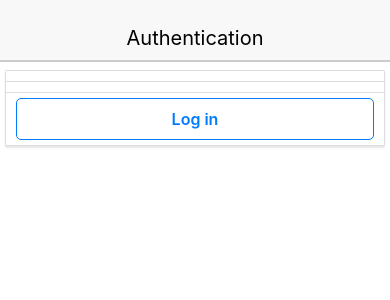
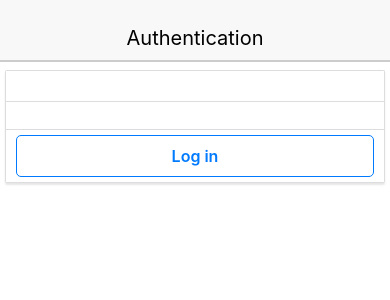
Before and after one commit to anthonyzhu132/Auth, a React Native app: screen / in a window 390 px wide. Shown: the top 300 px of the page. Built offline with nearby package versions, Linux system fonts and the light colour scheme.

Commit message:
refactored and added text inputs in LoginForm

```diff
--- a/src/components/LoginForm.js
+++ b/src/components/LoginForm.js
@@ -1,5 +1,5 @@
 import React, { Component } from 'react';
-import { View, Text } from 'react-native';
+import { View, Text, TextInput } from 'react-native';
 import Button from '../components/common/Button';
 import Card from '../components/common/Card';
 import CardItem from '../components/common/CardItem';
@@ -8,10 +8,17 @@ class LoginForm extends Component {
   render() {
     return (
       <Card>
-        <CardItem />
-        <CardItem />
         <CardItem>
+          <TextInput style={{ height: 20, width: 100 }}>
 
+          </TextInput>
+        </CardItem>
+        <CardItem>
+          <TextInput>
+
+          </TextInput>
+        </CardItem>
+        <CardItem>
           <Button>
             Log in
           </Button>
```
